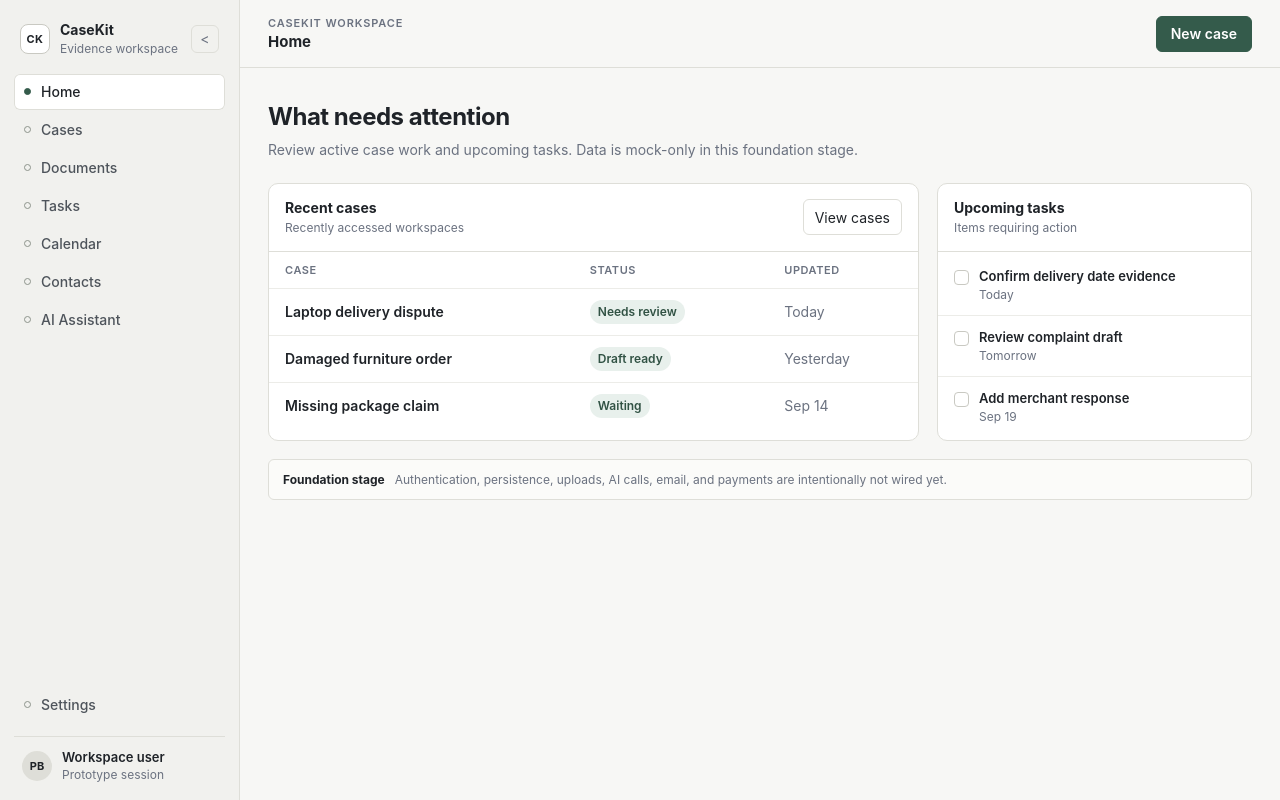
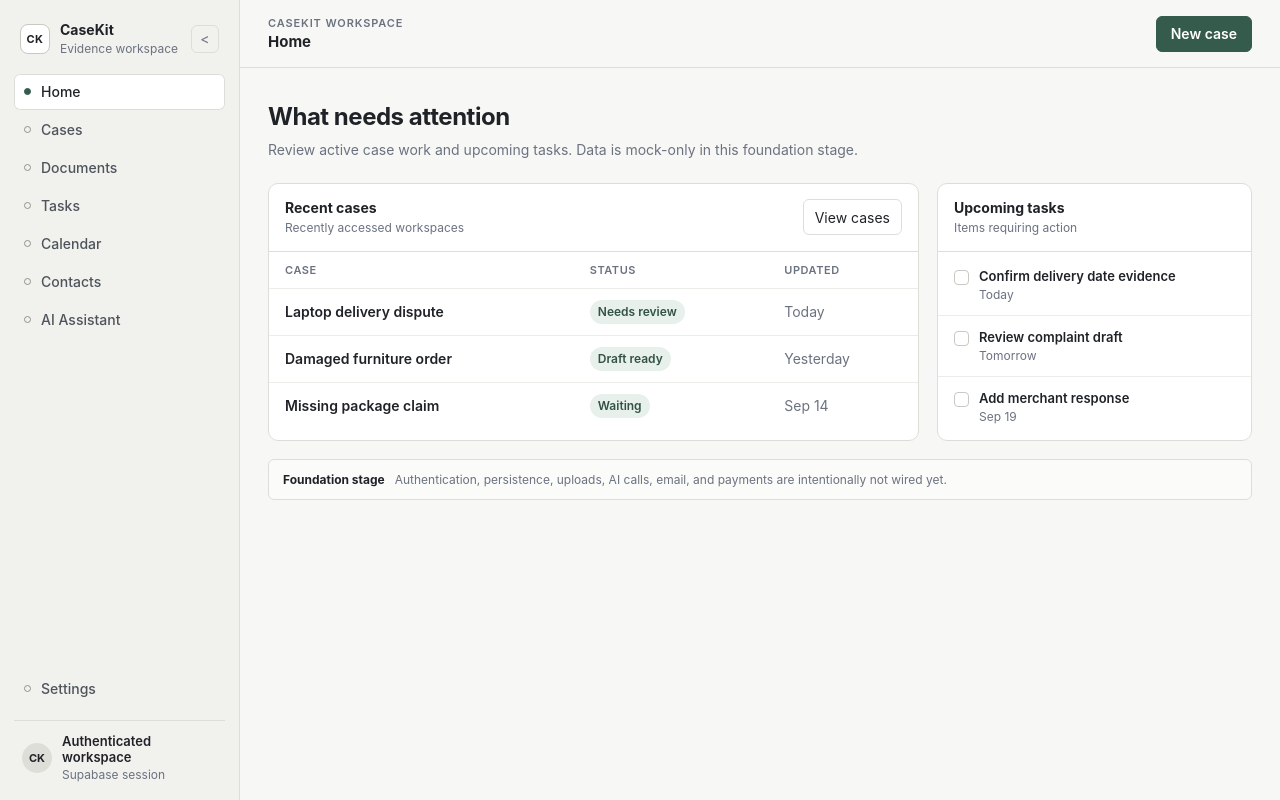
Before and after one commit to prasanth-cloud/CASEKIT, a Next.js app: page / in a window 1280 px wide. Built offline with nearby package versions, Linux system fonts and the light colour scheme.

Commit message:
Stage 3: keep auth routes outside workspace chrome

```diff
--- a/components/workspace-shell.tsx
+++ b/components/workspace-shell.tsx
@@ -8,6 +8,10 @@ import { secondaryNavigation, workspaceNavigation } from "@/lib/navigation";
 export function WorkspaceShell({ children }: Readonly<{ children: React.ReactNode }>) {
   const pathname = usePathname();
   const [collapsed, setCollapsed] = useState(false);
+
+  if (pathname.startsWith("/login") || pathname.startsWith("/auth")) {
+    return <main>{children}</main>;
+  }
 
   return (
     <div className={collapsed ? "workspace-shell workspace-shell-collapsed" : "workspace-shell"}>
@@ -49,10 +53,10 @@ export function WorkspaceShell({ children }: Readonly<{ children: React.ReactNod
             </Link>
           ))}
           <div className="account-row">
-            <div className="avatar" aria-hidden="true">PB</div>
+            <div className="avatar" aria-hidden="true">CK</div>
             <div className="account-copy">
-              <div className="account-name">Workspace user</div>
-              <div className="account-caption">Prototype session</div>
+              <div className="account-name">Authenticated workspace</div>
+              <div className="account-caption">Supabase session</div>
             </div>
           </div>
         </div>
```
